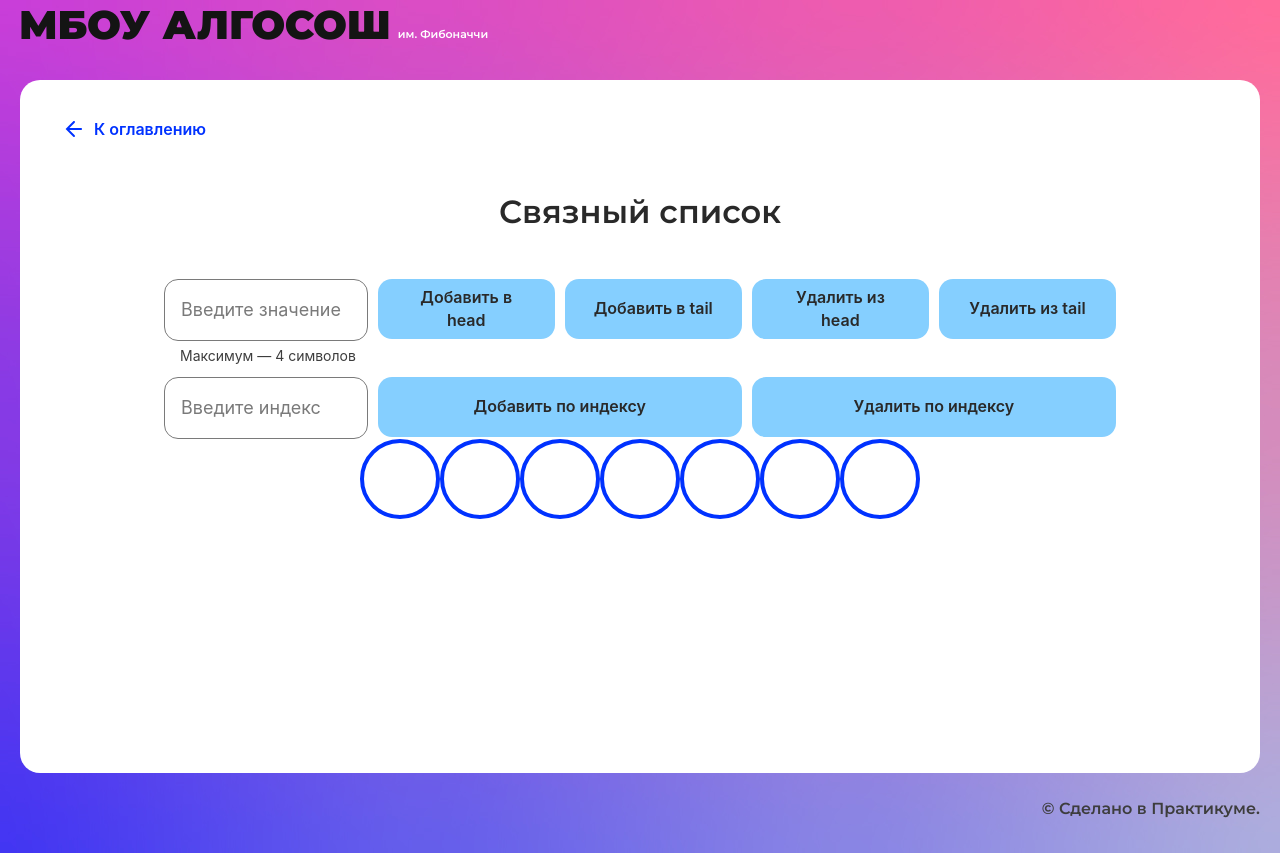
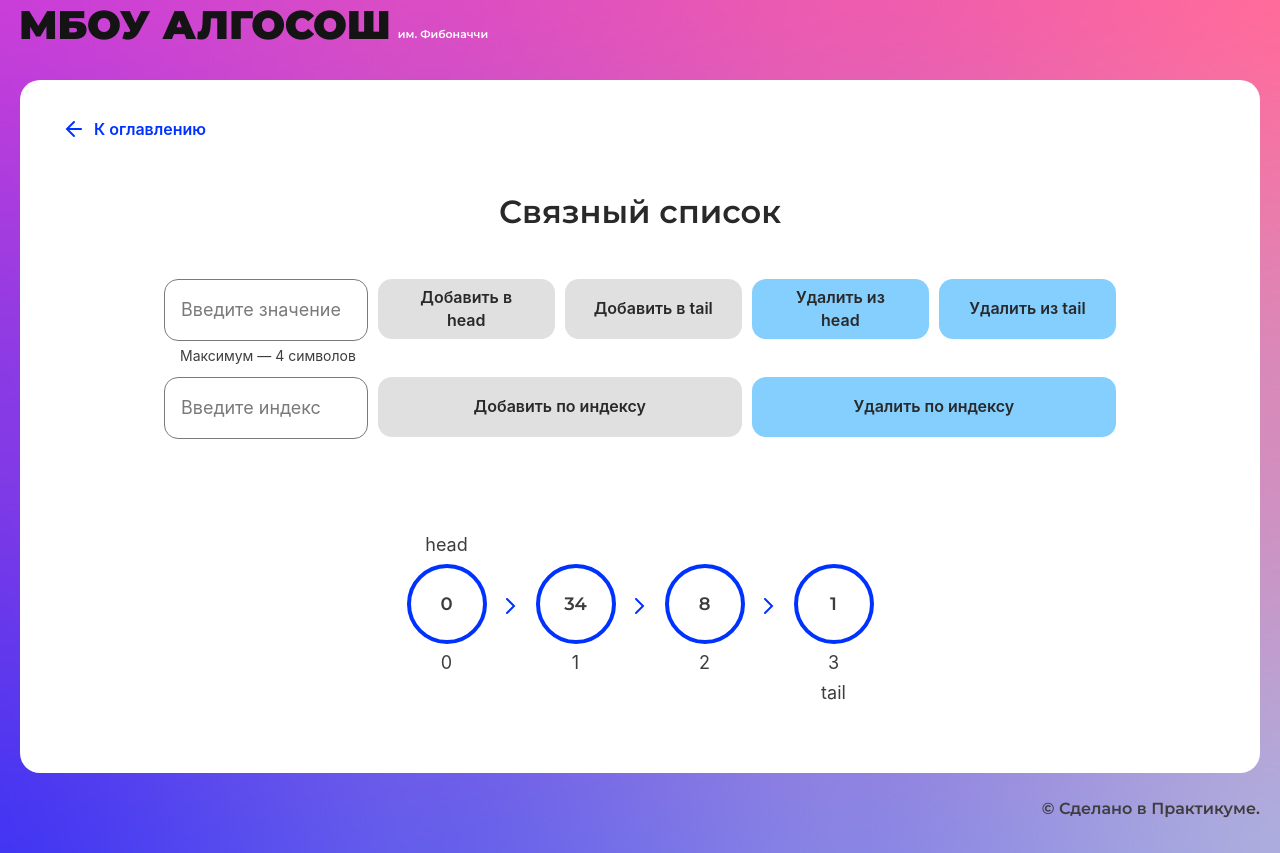
Before and after one commit to leondasferras/Fibonacci-school, a React (Create React App) app: page /list in a window 1280 px wide. Built offline with nearby package versions, Linux system fonts and the light colour scheme.

Commit message:
add list-page functional excepting index actions

```diff
--- a/src/components/list-page/list-page.module.css
+++ b/src/components/list-page/list-page.module.css
@@ -5,6 +5,7 @@
   grid-template-columns: 1.15fr repeat(4, 1fr);
   grid-template-rows: max-content max-content;
   grid-gap: 10px;
+  margin-bottom: 125px;
 }
 
 .buttonsWrapper > :nth-child(7) {
@@ -18,4 +19,14 @@
 .circlesWrapper {
   display: flex;
   flex-direction: row;
+  align-items: flex-start;
 }
+
+.circleWrapper > svg {
+margin-top: 30px;
+margin-right: 5px;
+}
+
+.circleWrapper {
+  display: flex;
+}
--- a/src/components/list-page/list-page.tsx
+++ b/src/components/list-page/list-page.tsx
@@ -1,25 +1,144 @@
-import {useState} from "react";
+import {useEffect, useState} from "react";
 import { SolutionLayout } from "../ui/solution-layout/solution-layout";
 import styles from './list-page.module.css'
 import { Input } from "../ui/input/input";
 import { Button } from "../ui/button/button";
 import { Circle } from "../ui/circle/circle";
 import { ElementStates } from "../../types/element-states";
+import { ArrowIcon } from "../ui/icons/arrow-icon";
+import { timeout } from "../../utils/timeout";
+import { SHORT_DELAY_IN_MS } from "../../constants/delays";
+
 
 export const ListPage: React.FC = () => {
 
-  const DefaultArray = Array.from({ length: 7 }, (v, i) => ({
-    el: "",
-    state: ElementStates.Default,
-    isTail: false,
-    isHead: false,
-  }));
+  interface ICircleElement{
+      el:number | string,
+      state:ElementStates,
+      head: string | number | React.ReactElement | null;
+      tail: string | React.ReactElement | null;
+  }
 
 
-  const [number, setNumber] = useState();
+  const [number, setNumber] = useState<number | string >('');
   const [index, setIndex] = useState();
-  const [array, setArray] = useState([]);
+  const [array, setArray] = useState<Array<ICircleElement>>([]);
+  const [isLoading, setIsLoading] = useState<boolean>(false)
 
+  const setDefaultArray = () => {
+    const numArr = [0,34,8,1]
+    const defaultArray = numArr.map((n):ICircleElement => ({
+      el:n,
+      state:ElementStates.Default,
+      head: null,
+      tail: null
+    }))
+    defaultArray[0].head = 'head'
+    defaultArray[defaultArray.length-1].tail = 'tail'
+    setArray(defaultArray)
+  }
+
+  useEffect(() => {
+    setDefaultArray()
+  },[])
+
+
+const addToHead = async() => {
+  setIsLoading(true)
+  const tempArr = array;
+  tempArr[0].head = <Circle isSmall={true} state={ElementStates.Changing} letter = {number} />
+  await timeout(SHORT_DELAY_IN_MS)
+  tempArr[0].head = null
+  tempArr.unshift({
+    el:number,
+    state:ElementStates.Default,
+    head: 'head',
+    tail: null
+  })
+  tempArr[0].state = ElementStates.Modified
+  setArray([...tempArr])
+  await timeout(SHORT_DELAY_IN_MS)
+  tempArr[0].state = ElementStates.Default
+  setArray([...tempArr])
+
+  setNumber('')
+  setArray([...tempArr])
+  setIsLoading(false)
+}
+
+
+const addToTail = async() => {
+  setIsLoading(true)
+  const tempArr = array;
+  const n = tempArr.length
+
+  tempArr[n-1].head = <Circle isSmall={true} state={ElementStates.Changing} letter = {number} />
+  await timeout(SHORT_DELAY_IN_MS)
+  tempArr[n-1].head = null
+  tempArr[n-1].tail = null
+
+  tempArr.push({
+    el:number,
+    state:ElementStates.Modified,
+    head: null,
+    tail: 'tail'
+  })
+  setArray([...tempArr])
+
+  await timeout(SHORT_DELAY_IN_MS)
+  tempArr[tempArr.length-1].state = ElementStates.Default
+
+  setNumber('')
+  setIsLoading(false)
+}
+
+const deleteFromHead = async() => {
+  setIsLoading(true)
+  const tempArr = array;
+  tempArr[0].tail = <Circle isSmall={true} state={ElementStates.Changing} letter = {tempArr[0].el} />
+  tempArr[0].el = ''
+  setArray([...tempArr])
+  await timeout(SHORT_DELAY_IN_MS)
+  tempArr.shift()
+  tempArr[0].head = 'head'
+  setArray([...tempArr])
+  setIsLoading(false)
+}
+
+
+const deleteFromTail = async() => {
+  setIsLoading(true)
+  const tempArr = array;
+  tempArr[tempArr.length-1].tail = <Circle isSmall={true} state={ElementStates.Changing} letter = {tempArr[tempArr.length-1].el} />
+  tempArr[tempArr.length-1].el = ''
+  setArray([...tempArr])
+  await timeout(SHORT_DELAY_IN_MS)
+  tempArr.pop()
+  tempArr[tempArr.length -1].tail = 'tail'
+  setArray([...tempArr])
+  setIsLoading(false)
+}
+
+const addByIndex = () => {
+  setIsLoading(true)
+  const tempArr = array;
+  tempArr.splice(index!, 0, {
+    el:number,
+    state:ElementStates.Default,
+    head: null,
+    tail: null
+  })
+  setArray([...tempArr])
+  setIsLoading(false)
+}
+
+const deleteByIndex = () => {
+  setIsLoading(true)
+  const tempArr = array;
+  tempArr.splice(index!, 1)
+  setArray([...tempArr])
+  setIsLoading(false)
+}
 
 
 
@@ -28,22 +147,24 @@ export const ListPage: React.FC = () => {
   return (
     <SolutionLayout title="Связный список">
       <div className={styles.buttonsWrapper}>
-        <Input maxLength={4} isLimitText={true} getInputValue={setNumber} placeholder='Введите значение'/>
-        <Button text="Добавить в head"/>
-        <Button text="Добавить в tail"/>
-        <Button text="Удалить из head"/>
-        <Button text="Удалить из tail"/>
-        <Input max={9} type="number" getInputValue={setIndex} placeholder='Введите индекс'/>
-        <Button text="Добавить по индексу"/>
-        <Button text="Удалить по индексу"/>
+        <Input maxLength={4} isLimitText={true} getInputValue={setNumber} value={number} placeholder='Введите значение'/>
+        <Button onClick={addToHead} text="Добавить в head" disabled={isLoading || !number ? true : undefined}/>
+        <Button onClick={addToTail} text="Добавить в tail" disabled={isLoading || !number ? true : undefined}/>
+        <Button onClick={deleteFromHead} text="Удалить из head" disabled={isLoading || array.length<2 ? true : undefined}/>
+        <Button onClick={deleteFromTail} text="Удалить из tail" disabled={isLoading || array.length<2 ? true : undefined}/>
+        <Input max={9} type="number" getInputValue={setIndex} value={index} placeholder='Введите индекс'/>
+        <Button onClick={addByIndex} text="Добавить по индексу" disabled={isLoading || !number || !index ? true : undefined}/>
+        <Button onClick={deleteByIndex} text="Удалить по индексу" disabled={isLoading || array.length<2 ? true : undefined}/>
 
       </div>
       <div className={styles.circlesWrapper}>
-        {DefaultArray.map((item) =>
-        <>
-        <Circle letter={item.el}/>
+        {array.map((item, index) =>
+        <div className={styles.circleWrapper} key={index}>
 
-        </>
+          <Circle state={item.state} letter={item.el} index={index} extraClass="mr-5 ml-5" tail={item.tail} head={item.head}/>
+
+        {index < array.length-1 && <ArrowIcon fill={item.state === ElementStates.Changing ? '#D252E1' : "#0032FF"}/>}
+          </div>
         )}
       </div>
     </SolutionLayout>
--- a/src/components/ui/circle/circle.tsx
+++ b/src/components/ui/circle/circle.tsx
@@ -5,7 +5,7 @@ import { ElementStates } from "../../../types/element-states";
 export interface CircleProps {
   state?: ElementStates;
   letter?: string|number;
-  head?: string | React.ReactElement | null;
+  head?: string | number | React.ReactElement | null;
   index?: number;
   tail?: string | React.ReactElement | null;
   tailType?: "string" | "element";
```
